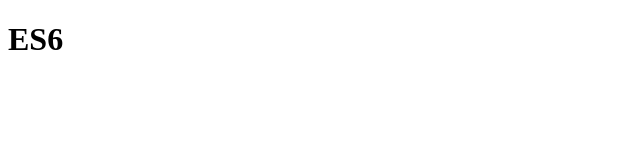
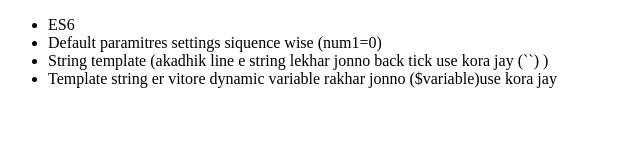
Before and after one commit to Rahmatulllah/module-30-bs6, a plain HTML site: page index.html in a window 1280 px wide. Shown: the whole page, without its empty margins (0-640 px from the left). Drawn offline with Linux system fonts and the light colour scheme.

Commit message:
added string template,default paramitres

```diff
--- a/index.html
+++ b/index.html
@@ -6,7 +6,12 @@
     <title>Es6</title>
 </head>
 <body>
-    <h1>ES6</h1>
+    <ul>
+        <li>ES6</li>
+        <li>Default paramitres settings siquence wise (num1=0)</li>
+        <li>String template (akadhik line e string lekhar jonno back tick use kora jay (``) )</li>
+        <li>Template string er vitore dynamic variable rakhar jonno ($variable)use kora jay</li>
+    </ul>
     <script src="Js/es6.js"></script>
 </body>
 </html>
```
Also changed, not shown: Js/es6.js (+8 -0 lines).
